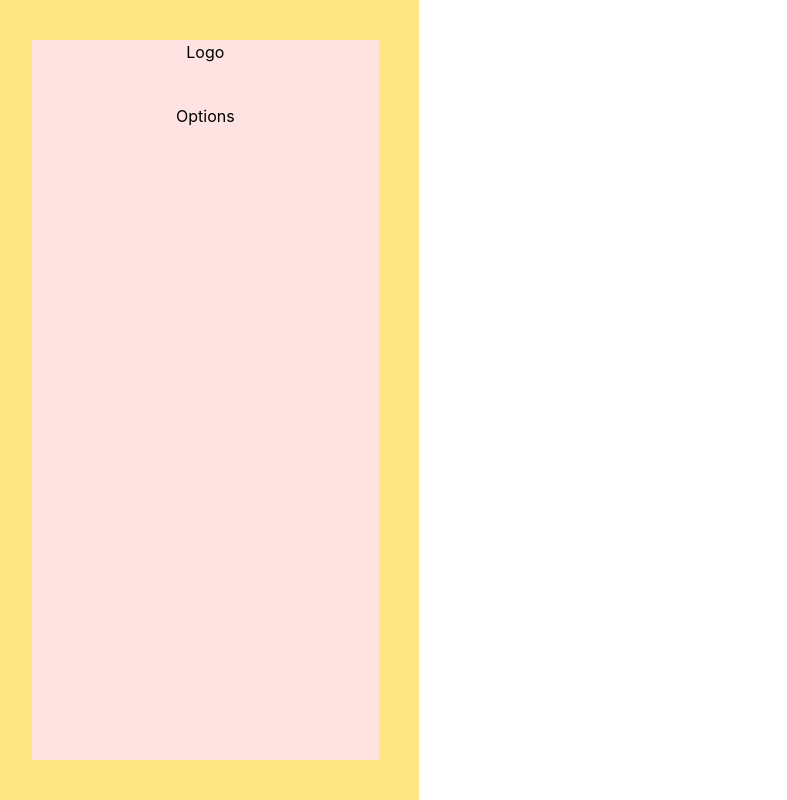
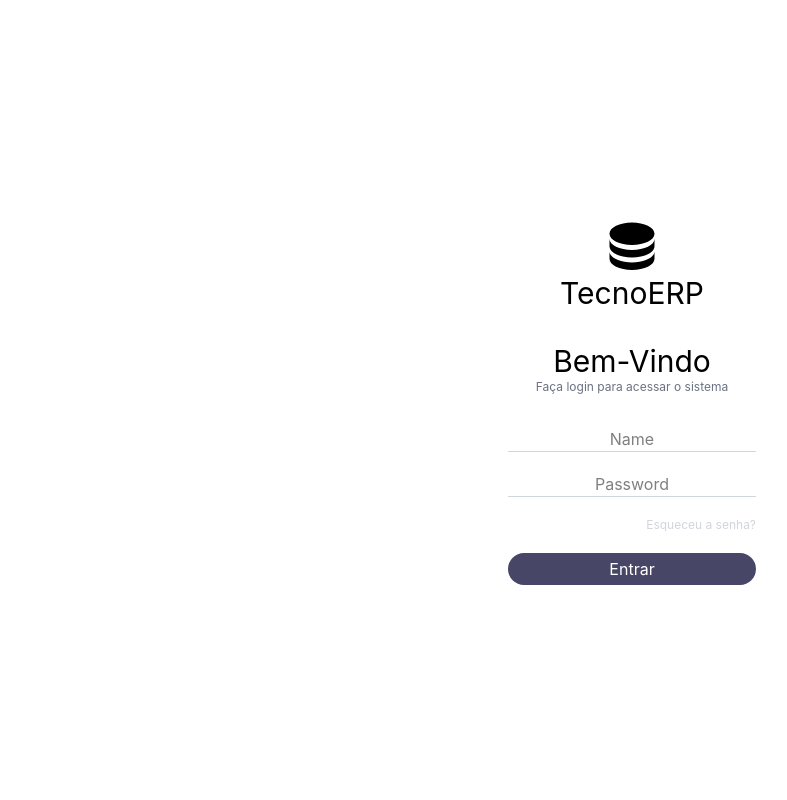
Before and after one commit to LucasDvd04/ERP, a React (Vite) app in the folder frontend/erp-front/: page / in a window 1280 px wide. Shown: the whole page, without its empty margins (8-795 px from the left). Built offline with nearby package versions, Linux system fonts and the light colour scheme.

Commit message:
isert pages login and home

```diff
--- a/frontend/erp-front/package.json
+++ b/frontend/erp-front/package.json
@@ -10,10 +10,12 @@
     "preview": "vite preview"
   },
   "dependencies": {
+    "@remixicon/react": "^4.9.0",
     "@tailwindcss/vite": "^4.3.2",
     "react": "^19.2.7",
     "react-dom": "^19.2.7",
     "react-router-dom": "^7.18.1",
+    "remixicon": "^4.9.1",
     "tailwindcss": "^4.3.2"
   },
   "devDependencies": {
--- a/frontend/erp-front/src/App.css
+++ b/frontend/erp-front/src/App.css
@@ -3,3 +3,11 @@
 @import "tailwindcss/theme.css" layer(theme);
 @import "tailwindcss/preflight.css" layer(base);
 @import "tailwindcss/utilities.css" layer(utilities);
+
+
+
+
+@theme {
+  --color-primary: #2c2c46;
+  --color-secondary: #474666;
+}
--- a/frontend/erp-front/src/App.jsx
+++ b/frontend/erp-front/src/App.jsx
@@ -2,6 +2,8 @@ import { useState } from 'react'
 import './App.css'
 import { BrowserRouter, Route, Routes } from 'react-router-dom'
 import Login from './pages/login'
+import Home from './pages/home'
+
 
 function App() {
 
@@ -10,6 +12,7 @@ function App() {
     <BrowserRouter>
       <Routes>
         <Route path='/' element={<Login/>}/>
+        <Route path='/home' element={<Home/>}/>
       </Routes>
     </BrowserRouter>
 
--- a/frontend/erp-front/src/components/_sidebar.tsx
+++ b/frontend/erp-front/src/components/_sidebar.tsx
@@ -1,13 +1,71 @@
+import { RiDatabase2Fill, RiDashboardFill,RiBox3Fill  , RiStackFill, RiClipboardFill, RiContractLeftFill,RiExpandRightFill          }  from '@remixicon/react'
+import { useState } from 'react'
 function Sidebar(){
+
+    const [open, setOpen] = useState(false)
+    console.log(open)
     return(
         <>
-        <div className="h-screen w-screen md:w-2/3 lg:w-1/3 bg-amber-200 p-10">
-           <div className="flex flex-col items-center justify-start h-full bg-red-100 gap-10">
-             <div className="">
-            Logo
+        <div className={`h-screen w-screen md:w-2/4 lg:w-1/4 bg-secondary pt-30 pl-5 relative ${!open? 'hidden' : ''}`}>
+        <div className='absolute top-2 right-2 hover:bg-primary rounded-full p-2' onClick={() => {
+            setOpen(open ? false : true)
+        }}>
+            <RiContractLeftFill color="rgba(255,255,255,1)"/>
+        </div>
+           <div className="flex flex-col items-center justify-start h-full gap-20 text-white">
+             <div className="flex gap-1 ">
+                <RiDatabase2Fill color="rgba(255,255,255,1)" />
+                    Marca
             </div>
-            <div>
-                Options
+            <div className="w-full h-50 flex flex-col gap-1">
+                <div className="  hover:bg-primary rounded-l-full flex justify-center items-center flex-auto gap-2">
+                    <RiDashboardFill color="rgba(255,255,255,1)" /> Dashboard
+                </div>
+                <div className="  hover:bg-primary rounded-l-full flex justify-center items-center  flex-auto gap-2">
+                    <RiBox3Fill  color="rgba(255,255,255,1)" /> Products
+                </div>
+                <div className="  hover:bg-primary rounded-l-full flex justify-center items-center  flex-auto gap-2">
+                    <RiStackFill   color="rgba(255,255,255,1)" /> Materials
+                </div>
+                <div className="  hover:bg-primary rounded-l-full flex justify-center items-center  flex-auto gap-2">
+                    <RiClipboardFill  color="rgba(255,255,255,1)" /> Technicals Sheet
+                </div>
+
+            </div>
+           </div>
+        </div>
+
+
+
+         <div className={`h-screen w-1/12 md:w-1/20 bg-secondary pt-30   ${open? 'hidden' : ''}`}>
+           <div className="flex flex-col items-center justify-start h-full gap-20 text-white">
+             <div className="flex gap-1 ">
+                <RiDatabase2Fill color="rgba(255,255,255,1)" />
+            </div>
+            <div className="w-full h-50 flex flex-col gap-1">
+                <div className="  hover:bg-primary rounded-l-full flex justify-center items-center flex-auto gap-2">
+                    <RiDashboardFill color="rgba(255,255,255,1)" />
+                </div>
+                <div className="  hover:bg-primary rounded-l-full flex justify-center items-center  flex-auto gap-2">
+                    <RiBox3Fill  color="rgba(255,255,255,1)" />
+                </div>
+                <div className="  hover:bg-primary rounded-l-full flex justify-center items-center  flex-auto gap-2">
+                    <RiStackFill   color="rgba(255,255,255,1)" />
+                </div>
+                <div className="  hover:bg-primary rounded-l-full flex justify-center items-center  flex-auto gap-2">
+                    <RiClipboardFill  color="rgba(255,255,255,1)" />
+                </div>
+
+            </div>
+
+            <div className="w-full h-50 flex flex-col gap-1">
+                <div className="  hover:bg-primary rounded-l-full flex justify-center items-center flex-auto gap-2"
+                onClick={() => {
+            setOpen(open ? false : true)
+        }}>
+                    <RiExpandRightFill   color="rgba(255,255,255,1)" />
+                </div>
+
             </div>
            </div>
         </div>
--- /dev/null
+++ b/frontend/erp-front/src/pages/home.jsx
@@ -0,0 +1,14 @@
+import React from 'react';
+import '../App.css'
+import Sidebar from '../components/_sidebar';
+
+function Home(){
+    return(
+        <>
+        <Sidebar/>
+        </>
+    )
+}
+
+
+export default Home;
--- a/frontend/erp-front/src/pages/login.jsx
+++ b/frontend/erp-front/src/pages/login.jsx
@@ -1,11 +1,37 @@
 import React from 'react';
+import { RiDatabase2Fill }  from '@remixicon/react'
+
 import '../App.css'
 import Sidebar from '../components/_sidebar';
 
 function Login(){
     return(
         <>
-        <Sidebar/>
+            <div className='h-screen w-screen flex flex-col justify-center items-center gap-8'>
+                <div className='flex flex-col items-center'>
+                        <RiDatabase2Fill size={60}/>
+                        <h1 className='text-3xl text-center'> TecnoERP</h1>
+                    </div>
+                <div>
+                    <h1 className='text-3xl text-center'>Bem-Vindo</h1>
+                    <h1 className='text-xs text-gray-500 text-center'>Faça login para acessar o sistema</h1>
+                </div>
+
+                <div className='flex flex-col gap-5 '>
+                    <div className='flex '>
+                        <input type="text"  placeholder='Name' className='border-b border-b-gray-300 outline-none text-center focus:border-b-primary'/>
+                    </div>
+                    <div >
+                        <input type="password" placeholder='Password' className='border-b border-b-gray-300 outline-none text-center  focus:border-b-primary'/>
+                    </div>
+                    <div>
+                        <p className='text-xs text-gray-300 text-end'>Esqueceu a senha?</p>
+                    </div>
+                        <button className='flex p-1 items-center justify-center bg-secondary text-white  rounded-full hover:bg-primary'>Entrar</button>
+
+
+                </div>
+            </div>
         </>
     )
 }
```
Also changed, not shown: 1 other file (tests, documents, lock files or other folders).
